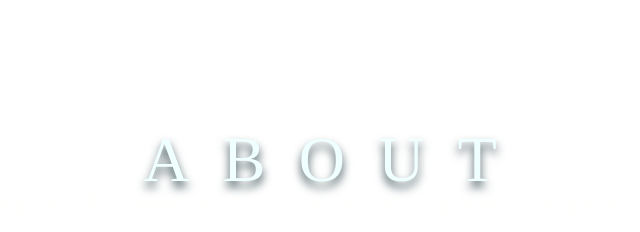
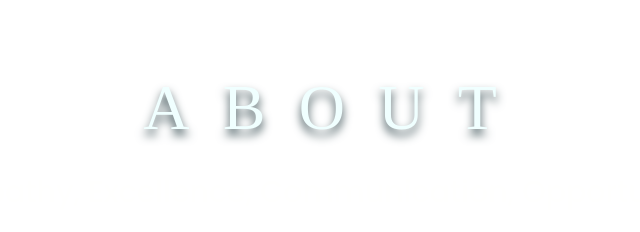
Before and after one commit to verwinkwasmu/verwinkwasmu.github.io, a plain HTML site: page src/about.html in a window 1280 px wide. Shown: the whole page, without its empty margins (320-960 px from the left). Drawn offline with nearby package versions, Linux system fonts and the light colour scheme; a script that the page names is missing; a web font is replaced by a local one.

Commit message:
fixes for compatability

```diff
--- a/src/about.html
+++ b/src/about.html
@@ -65,14 +65,15 @@
 
 
 		<!-- TITLE  -->
-		<div class="home page show">
-			<div class="titles">
-				<div class="page-title">ABOUT</div>
-			</div>
-		</div>
 
-		<div class="container-fluid" style="position: relative; top: 12rem;">
+
+		<div class="container-fluid" style="position: relative;">
 			<div class="container">
+				<div class="row">
+					<div class="col">
+						<div class="demo m-4">ABOUT</div>
+					</div>
+				</div>
 				<div class="row">
 					<div class="col">
 						<h1 class="text-center mb-5">"Empathy, Excellence, Communication, Opportunist"</h1>
--- a/src/css/contentPages.css
+++ b/src/css/contentPages.css
@@ -126,10 +126,31 @@ h4 {
   width: 100vw;
   text-align: center;
   color: rgba(255, 255, 255, 0.1);
-  letter-spacing: 2vh;
   font-weight: 100;
+  letter-spacing: 2.6vw;
+  text-shadow: 0px 6px 10px #3d5257;
+  text-indent: 2.6vw;
+
+
 }
 
+.demo {
+  text-transform: uppercase;
+  text-align: center;
+  pointer-events: none;
+  font-size: 5vw;
+  letter-spacing: 2.6vw;
+  color: #f0ffff;
+  text-shadow: 0px 6px 10px #3d5257;
+  text-indent: 2.6vw;
+  opacity: 1;
+  font-weight: 100;
+  transform: none;
+  user-select: none;
+  white-space: nowrap;
+  font-family: futura-pt;
+
+}
 .header-menu {
   padding: 0;
   margin: 0;
@@ -158,6 +179,9 @@ h4 {
   }
   .home .page-subtitle {
     font-size: 4vw;
+  }
+  .demo {
+    font-size: 10vh;
   }
 }
 
```
Also changed, not shown: src/contact.html (+7 -6 lines), src/experience.html (+7 -6 lines), src/projects.html (+7 -6 lines), src/skills.html (+7 -6 lines).
